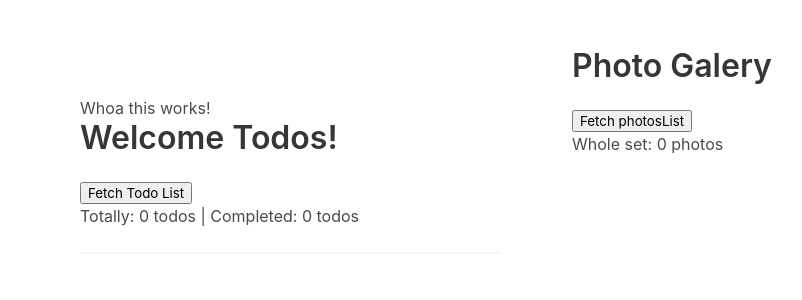
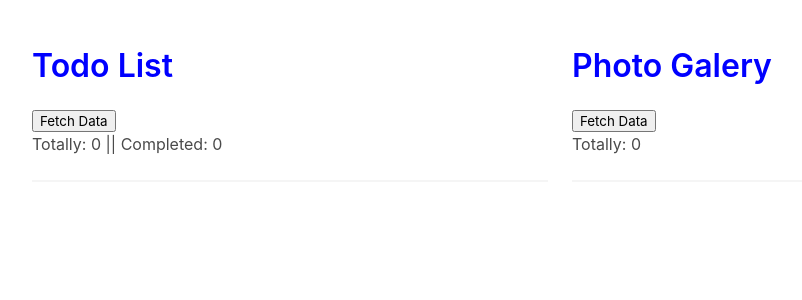
Before and after one commit to alexnas/nuxt3-app, a Nuxt app: page / in a window 1280 px wide. Shown: the top 300 px of the page, without its empty margins (80-882 px from the left). Built offline with nearby package versions, Linux system fonts and the light colour scheme.

Commit message:
Create generic list component - restructure TodoList and PhotoGalery components

```diff
--- a/app.vue
+++ b/app.vue
@@ -8,11 +8,7 @@ import PhotoGalery from './components/PhotoGalery.vue';
     <div class="section">
       <div class="columns">
         <div class="column">
-          <TodoViewer title="Welcome Todos!">
-            <template v-slot:hero>
-              <h2>Whoa this works!</h2>
-            </template>
-          </TodoViewer>
+          <TodoViewer />
         </div>
         <div class="column">
           <PhotoGalery />
@@ -23,5 +19,5 @@ import PhotoGalery from './components/PhotoGalery.vue';
 </template>
 
 <style lang="scss">
-@import './node_modules/bulma/bulma.sass';
+@import './node_modules/bulma/css/bulma.min.css'; // @import './node_modules/bulma/bulma.sass';
 </style>
--- /dev/null
+++ b/components/BaseDisplay.vue
@@ -0,0 +1,37 @@
+<script setup>
+const props = defineProps({
+  title: {
+    type: String,
+    default: 'List of Data',
+  },
+  itemType: {
+    type: String,
+    required: true,
+  },
+  itemList: {
+    type: Array,
+    default: [],
+  },
+});
+
+const emit = defineEmits(['update:itemList']);
+
+function fetchData() {
+  fetch(`https://jsonplaceholder.typicode.com/${props.itemType}/`)
+    .then((response) => response.json())
+    .then((json) => emit('update:itemList', json));
+}
+</script>
+
+<template>
+  <section>
+    <h1 class="title" style="color: blue">{{ title }}</h1>
+    <button type="button" @click="fetchData">Fetch Data</button>
+    <slot name="metrics" />
+    <hr />
+    <!-- <pre>{{ itemList }}</pre> -->
+    <ul class="list">
+      <slot name="items" />
+    </ul>
+  </section>
+</template>
--- a/components/PhotoGalery.vue
+++ b/components/PhotoGalery.vue
@@ -1,37 +1,35 @@
 <script setup>
 import { ref, computed } from 'vue';
+import BaseDisplay from './BaseDisplay.vue';
 
-let photoGallery = ref([]);
-
-const numberOfPhotos = computed(() => {
-  return photoGallery.value.length;
+const props = defineProps({
+  title: {
+    type: String,
+    default: 'Photo Galery',
+  },
+  itemType: {
+    type: String,
+    default: 'photos',
+  },
 });
 
-function fetchPhotos() {
-  console.log('fetch Photos');
-  fetch('https://jsonplaceholder.typicode.com/photos/')
-    .then((response) => response.json())
-    .then((json) => {
-      photoGallery.value = json;
-    });
-}
+const itemList = ref([]);
+
+const totally = computed(() => {
+  return itemList.value;
+});
 </script>
 
 <template>
-  <h1 class="title">Photo Galery</h1>
-  <button type="button" @click.prevent="fetchPhotos">Fetch photosList</button>
-  <p>Whole set: {{ numberOfPhotos }} photos</p>
-  <ul class="photo-galery-list">
-    <li v-for="photo in photoGallery" :key="`photo-id-${photo.id}`">
-      <img :src="`${photo.thumbnailUrl}`" :alt="photo.title" />
-      {{ `${photo.title.slice(0, 10)}...` }}
-    </li>
-  </ul>
+  <BaseDisplay :title="title" :itemType="itemType" v-model:itemList="itemList">
+    <template v-slot:metrics>
+      <p>Totally: {{ totally.length }}</p>
+    </template>
+    <template v-slot:items>
+      <li v-for="item in itemList" :key="item.id">
+        <img :src="item.thumbnailUrl" :alt="item.title" />
+        {{ item.title.slice(1, 10) }}...
+      </li>
+    </template>
+  </BaseDisplay>
 </template>
-
-<style lang="scss">
-.photo-galery-list {
-  display: grid;
-  grid-template-columns: repeat(5, 1fr);
-}
-</style>
--- a/components/TodoViewer.vue
+++ b/components/TodoViewer.vue
@@ -1,47 +1,38 @@
 <script setup>
 import { ref, computed } from 'vue';
+import BaseDisplay from './BaseDisplay.vue';
 
-defineProps({
+const props = defineProps({
   title: {
     type: String,
     default: 'Todo List',
   },
+  itemType: {
+    type: String,
+    default: 'todos',
+  },
+});
+const itemList = ref([]);
+
+const totally = computed(() => {
+  return itemList.value;
 });
 
-let todoList = ref([]);
-const totallyItems = computed(() => {
-  return todoList.value;
+const completed = computed(() => {
+  return itemList.value.filter((item) => item.completed);
 });
-
-const completedItems = computed(() => {
-  return todoList.value.filter((todo) => todo.completed);
-});
-
-function fetchTodoList() {
-  fetch('https://jsonplaceholder.typicode.com/todos/')
-    .then((response) => response.json())
-    .then((json) => {
-      todoList.value = json;
-    });
-}
 </script>
 
 <template>
-  <div class="section">
-    <slot name="hero" />
-    <h1 class="title">{{ title }}</h1>
-    <button @click="fetchTodoList">Fetch Todo List</button>
-    <slot name="metrics" :completed="completedItems" :totally="totallyItems">
-      <p>Totally: {{ totallyItems.length }} todos | Completed: {{ completedItems.length }} todos</p>
-    </slot>
-    <hr />
-    <ul class="list">
-      <li v-for="todo in todoList" :key="`todo-id-${todo.id}`">
-        <input type="checkbox" :checked="todo.completed" />
-        {{ todo.title }}
+  <BaseDisplay :title="title" :itemType="itemType" v-model:itemList="itemList">
+    <template v-slot:metrics>
+      <p>Totally: {{ totally.length }} || Completed: {{ completed.length }}</p>
+    </template>
+    <template v-slot:items>
+      <li v-for="item in itemList" :key="item.id">
+        <input type="checkbox" :checked="item.completed" />
+        <span>{{ item.title }}</span>
       </li>
-    </ul>
-  </div>
+    </template>
+  </BaseDisplay>
 </template>
-
-<style lang="scss"></style>
```
